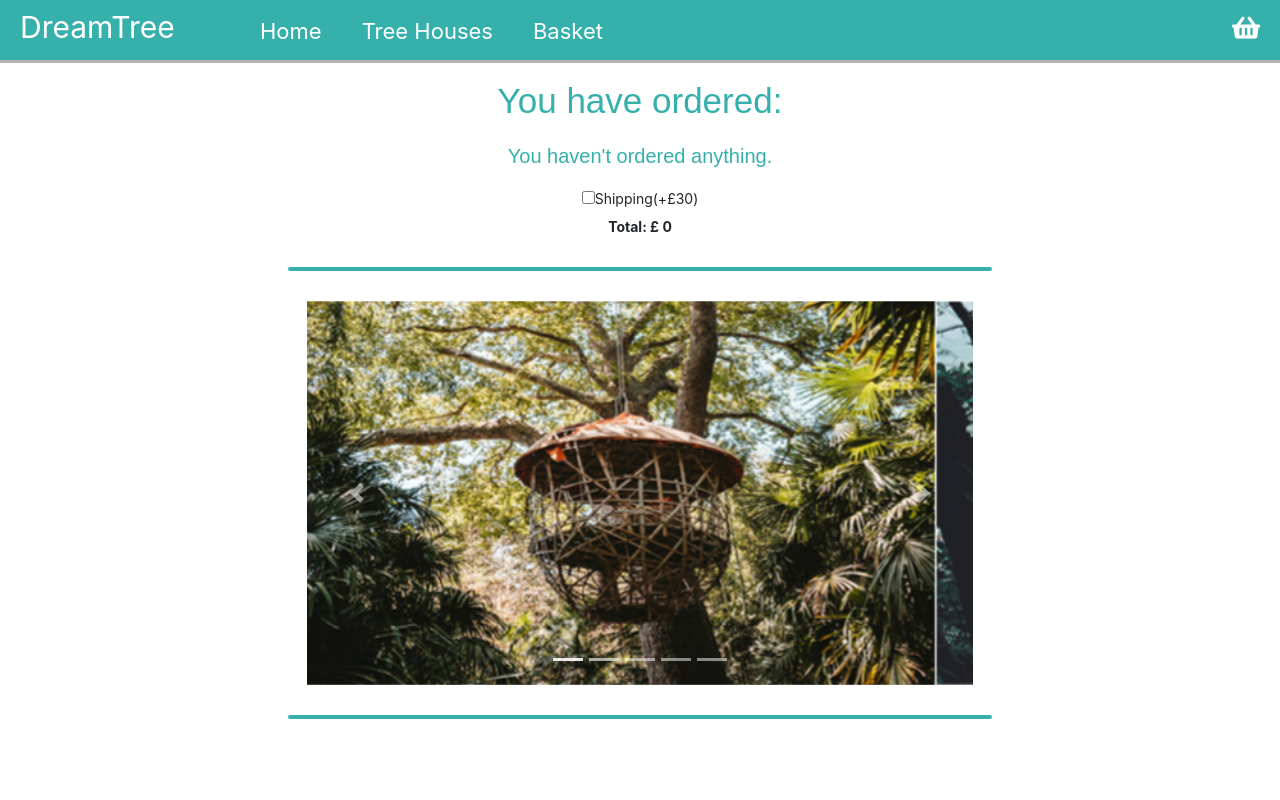
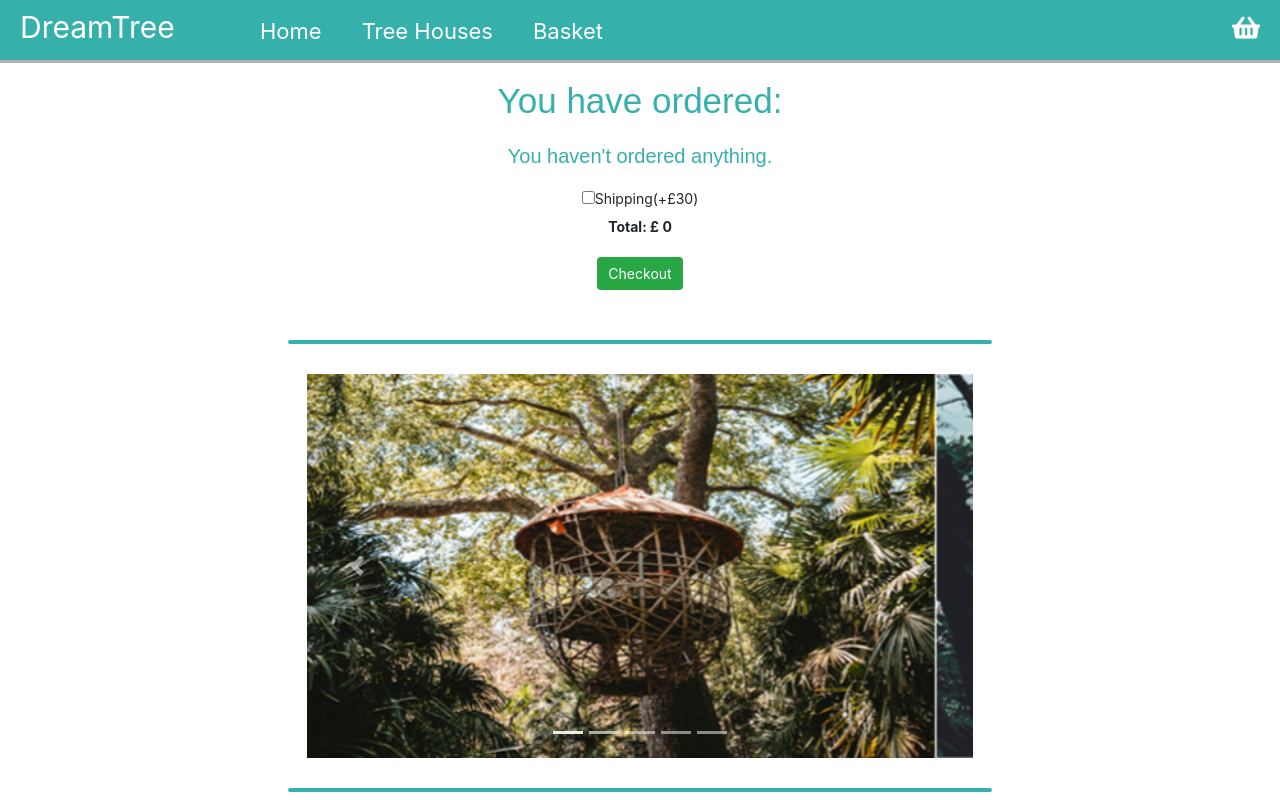
Before and after one commit to Colin-Sharp/Tree-house-shopping-basket, a React (Create React App) app: page /basket in a window 1280 px wide. Shown: the top 800 px of the page. Built offline with nearby package versions, Linux system fonts and the light colour scheme.

Commit message:
move the checkout button

```diff
--- a/src/pages/Basket.js
+++ b/src/pages/Basket.js
@@ -47,9 +47,6 @@ class Basket extends Component {
                 </div>
                 <button className="btn btn-danger" onClick={() => { this.handleRemove(item.id) }}>Remove</button>
               </div>
-              <div >
-          <button className="btn btn-success">Checkout</button>
-        </div>
             </div>
           )
         })
--- a/src/pages/Recipe.js
+++ b/src/pages/Recipe.js
@@ -29,6 +29,9 @@ class Recipe extends Component {
           </div>
           <div className="collection-item"><b>Total: £ {this.props.total} </b></div>
         </div>
+        <div >
+          <button className="btn btn-success">Checkout</button>
+        </div>
       </div>
     )
   }
```
